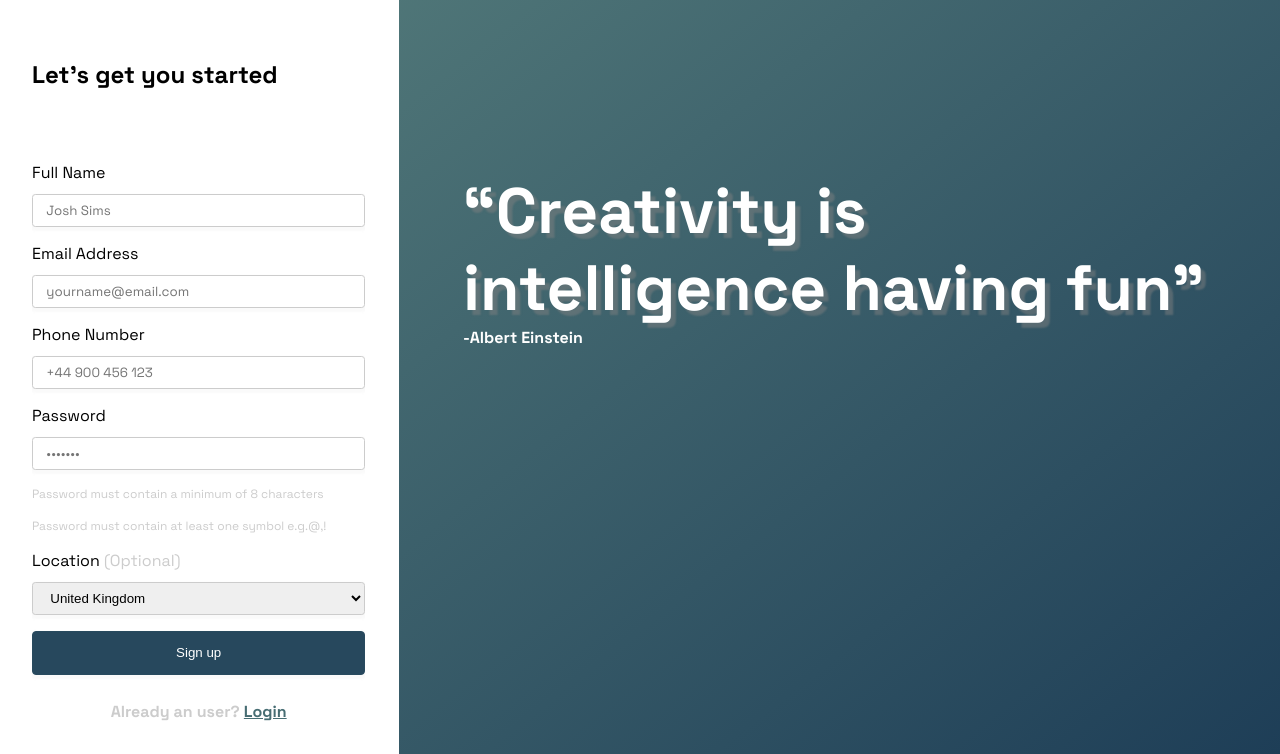
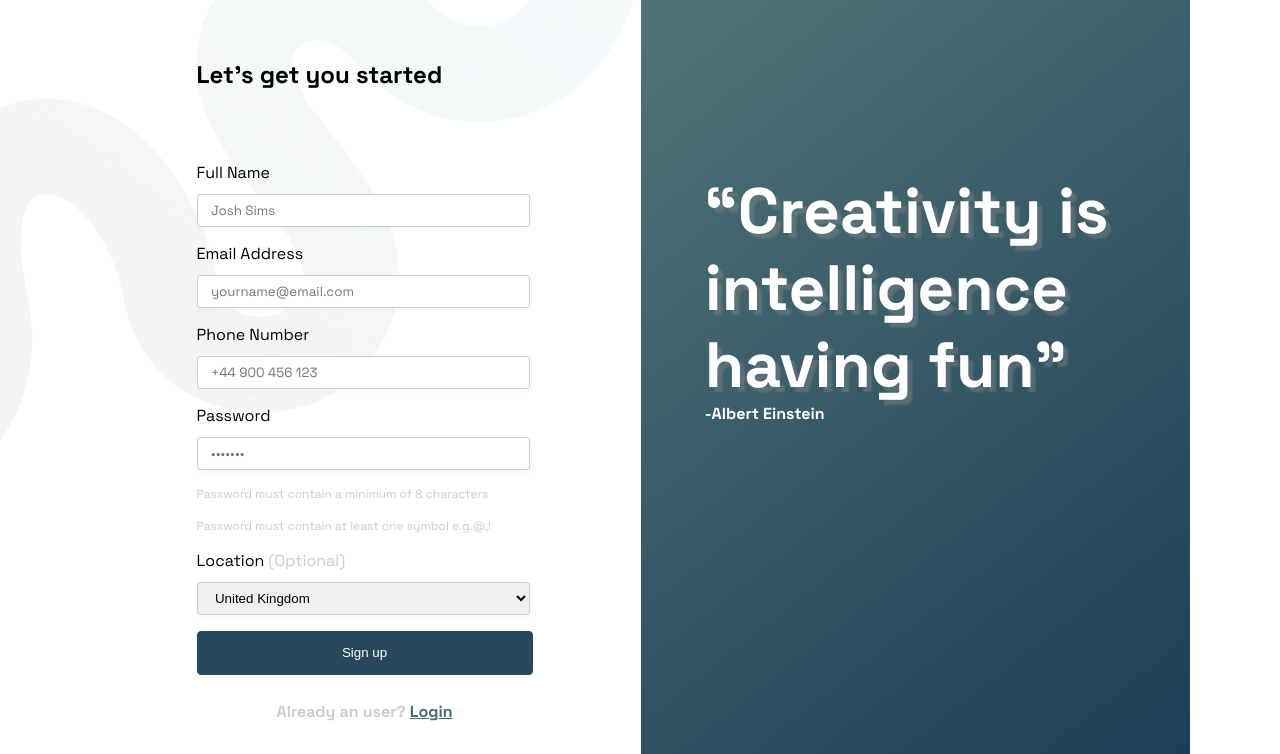
Before and after one commit to m-stavrakov/sign-up-form, a plain HTML site: page index.html in a window 1280 px wide. Shown: the part 88-842 px from the top of the page. Drawn offline with Linux system fonts and the light colour scheme.

Commit message:
Tommys small fixes

```diff
--- a/log-in.css
+++ b/log-in.css
@@ -7,11 +7,27 @@
 }
 
 body{
-    /* max-width: 1200px; */
+    background-image: url(./Stroke\ 5.png);
+    background-repeat: no-repeat;
+    background-size: 50%;
+    max-width: 1100px;
+    margin: 0 auto; /* this centers it  */
+    background-position: 0 top;
     display: flex;
     justify-content: space-between;
     gap: .1em;
     font-family: "Space Grotesk", sans-serif;
+}
+
+body>*{
+    flex-basis: 100%;
+    flex-grow: 0;
+}
+
+@media (max-width: 932px) {
+    .side-text{
+        display: none; /*this makes the side text disappear when display reaches 932px*/
+    }
 }
 
 .side-text{
@@ -63,6 +79,8 @@ h1{
 .main{
     padding: 2em;
     align-items: center;
+    margin: 0 auto;
+    max-width: 400px;
     /* margin-left: 3em; */
 }
 
```
Also changed, not shown: Stroke 5.png (added), 1 other file.
